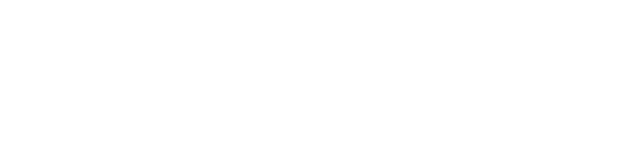
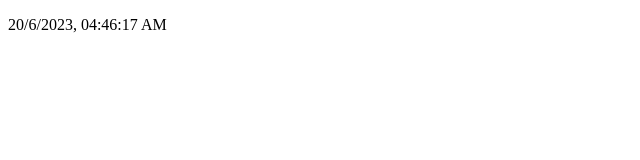
Before and after one commit to acciojob/clock-Rohit4352, a website: page main.html in a window 1280 px wide. Shown: the whole page, without its empty margins (0-640 px from the left). Drawn offline with Linux system fonts and the light colour scheme.

Commit message:
created a submission

```diff
--- a/main.html
+++ b/main.html
@@ -6,7 +6,7 @@
 	<link rel="stylesheet" href="styles.css">
 </head>
 
-<body>
+<body onLoad="timeCount()">
 	<!-- the entire body must be written by student -->
 	<p id="timer"></p>
     <script type="text/javascript" src="./script.js">
--- a/script.js
+++ b/script.js
@@ -8,14 +8,17 @@
 			var hour = today.getHours();
 			if(hour<10)hour = "0"+hour;
 
+		var mer = "AM";
+		if(hour>12)mer="PM";
+
 			var minute = today.getMinutes();
 			if(minute<10)minute = "0"+minute;
 
 			var second = today.getSeconds();
 			if(second<10)second = "0"+second;
 
-			document.getElementById("timer").innerHTML =
-			day+"/"+month+"/"+year+" |"+hour+":"+minute+":"+second;
+			document.getElementById("timer").innerHTML = day+"/"+month+"/"+year+", "+hour+":"+minute+":"+second + " "+mer;
 
 			setTimeout("timeCount()", 1000);
 		}
+// document.getElementById("timer").innerHTML = Date();
```
